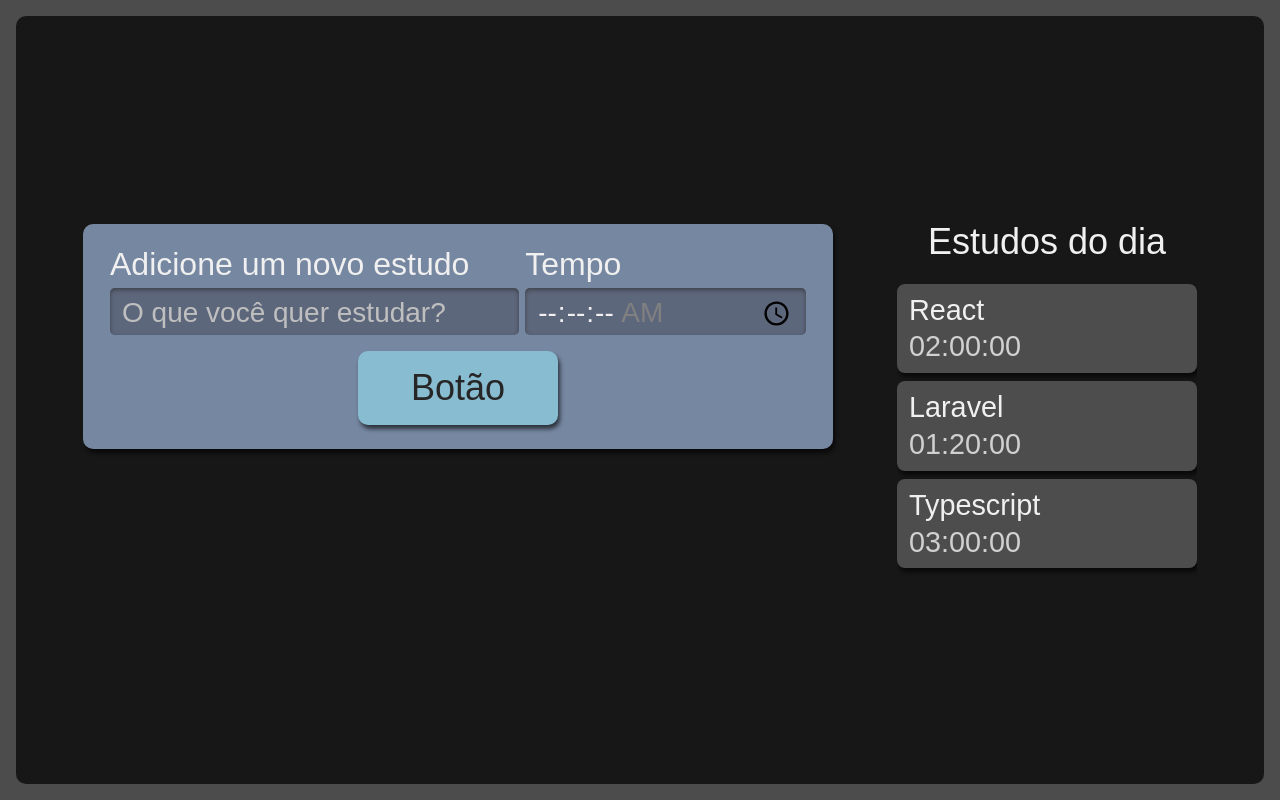
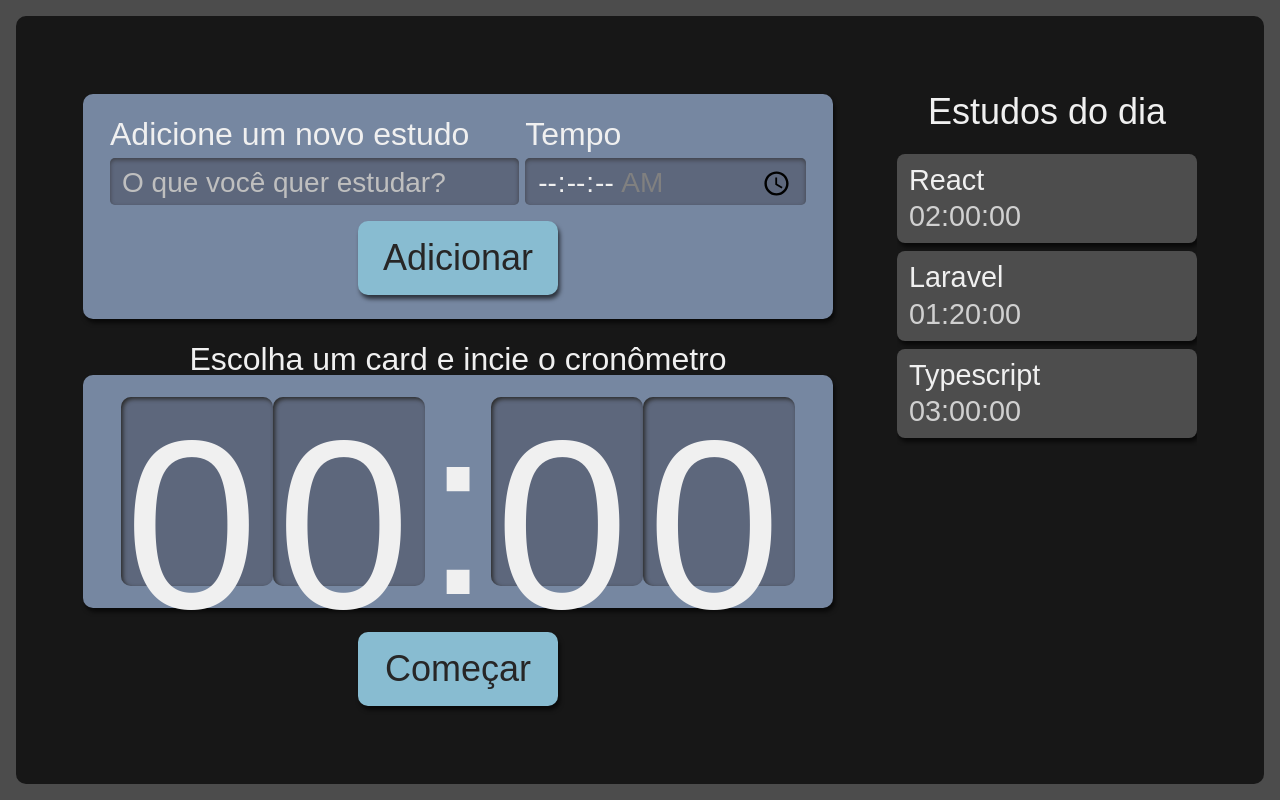
Before and after one commit to lucasnsouza/timer-react, a React (Create React App) app: page / in a window 1280 px wide. Built offline with nearby package versions, Linux system fonts and the light colour scheme.

Commit message:
usando props para refatorar os itens da lista e criação e estilização do cronometro e relogio

```diff
--- a/src/components/Button/index.tsx
+++ b/src/components/Button/index.tsx
@@ -1,11 +1,13 @@
 import React from "react";
 import style from './Button.module.scss';
+
 
 class Button extends React.Component {
     render() {
         return (
             <button className={style.botao} type="submit">
-                Botão
+                {/* indica que esse component espera um dom children */}
+                {this.props.children}
             </button>
         )
     }
--- a/src/components/Form/index.tsx
+++ b/src/components/Form/index.tsx
@@ -28,7 +28,9 @@
                     required
                     />
                 </div>
-                <Button/>
+                <Button>
+                    Adicionar
+                </Button>
             </form>
         )
     }
--- /dev/null
+++ b/src/components/List/Item/index.tsx
@@ -0,0 +1,14 @@
+import style from '../List.module.scss';
+
+//const {conteudo, tempo} = props;
+//destructuring acima também pode ser feito na forma direta abaixo
+function Item({ conteudo, tempo }: { conteudo: string; tempo: string }) {
+  return (
+    <li className={style.item}>
+      <h3>{conteudo}</h3>
+      <span>{tempo}</span>
+    </li>
+  );
+}
+
+export default Item;
--- a/src/components/List/index.tsx
+++ b/src/components/List/index.tsx
@@ -1,4 +1,4 @@
-import React from "react";
+import Item from './Item';
 import style from './List.module.scss';
 
 function List() {
@@ -25,10 +25,16 @@
       <h2>Estudos do dia</h2>
       <ul>
         {tarefas.map((tarefa) => (
-          <li key={tarefa.id} className={style.item}>
-            <h3>{tarefa.conteudo}</h3>
-            <span>{tarefa.tempo}</span>
-          </li>
+          <Item
+          key={tarefa.id}
+          //usando o destructuring novamente, spread operator
+          //indicamos que vamos usar todas as prorpiedades do objeto tarefa
+          //não indicado caso estejamos trabalhando com objetos grandes ou
+          //com dados retornados de uma api externa, em não sabemos todo conteúdo retornado
+          //como nesse caso estamos com um objeto de escopo controlado e sabemos suas propriedades
+          //decidimos usar spread operator
+          {...tarefa}
+          />
         ))}
       </ul>
     </aside>
--- /dev/null
+++ b/src/components/Timer/Clock/Clock.module.scss
@@ -0,0 +1,21 @@
+.relogioNumero {
+    background-color: #5D677C;
+    box-shadow: 2px 2px 4px #2B2B2B inset;
+    height: 3.6rem;
+    width: 3rem;
+    padding: 8px 4px;
+    border-radius: 10px;
+
+    @media screen and (min-width:1280px) {
+        height: 10.8rem;
+        width: 9rem;
+    }
+}
+
+.relogioDivisao {
+    height: 4.2rem;
+
+    @media screen and (min-width:1280px) {
+        height: 12.6rem;
+    }
+}
--- /dev/null
+++ b/src/components/Timer/Clock/index.tsx
@@ -0,0 +1,15 @@
+import style from "./Clock.module.scss";
+
+function Clock() {
+  return (
+    <>
+      <span className={style.relogioNumero}>0</span>
+      <span className={style.relogioNumero}>0</span>
+      <span className={style.relogioDivisao}>:</span>
+      <span className={style.relogioNumero}>0</span>
+      <span className={style.relogioNumero}>0</span>
+    </>
+  );
+}
+
+export default Clock;
--- /dev/null
+++ b/src/components/Timer/Timer.module.scss
@@ -0,0 +1,59 @@
+.cronometro {
+    display: flex;
+    flex-direction: column;
+    align-items: center;
+    grid-area: cronometro;
+
+    .relogioWrapper {
+        align-items: center;
+        background-color: #7687A1;
+        border-radius: 10px;
+        box-shadow: 2px 4px 4px #0000009F;
+        box-sizing: border-box;
+        display: flex;
+        font-size: 5rem;
+        justify-content: center;
+        margin-bottom: 24px;
+        padding: 16px 12px;
+        width: 100%;
+    }
+
+    .titulo {
+        font-size: 2rem;
+    }
+
+    button {
+        background-color: #88bcd1;
+        border-radius: 10px;
+        box-shadow: 2px 4px 4px #0000009F;
+        color: #272626;
+        cursor: pointer;
+        font-size: 1.25rem;
+        padding: 16px;
+        width: 150px;
+
+        &:active {
+            background-color: #7CA6B7;
+            box-shadow: 2px 2px 4px #0000009F inset;
+            cursor: auto;
+        }
+    }
+
+    @media screen and (min-width:1280px) {
+
+        .relogioWrapper {
+            font-size: 15rem;
+        }
+
+        p {
+            font-size: 2rem;
+        }
+
+        button {
+            grid-column-start: span 2;
+            justify-self: center;
+            width: 200px;
+            font-size: 2.25rem;
+        }
+    }
+}
--- /dev/null
+++ b/src/components/Timer/index.tsx
@@ -0,0 +1,19 @@
+import Button from "../Button";
+import Clock from "./Clock";
+import style from "./Timer.module.scss";
+
+function Timer() {
+    return (
+        <div className={style.cronometro}>
+            <p className={style.titulo}>Escolha um card e incie o cronômetro</p>
+            <div className={style.relogioWrapper}>
+            <Clock/>
+            </div>
+            <Button>
+                Começar
+            </Button>
+        </div>
+    )
+}
+
+export default Timer;
--- a/src/pages/App.tsx
+++ b/src/pages/App.tsx
@@ -1,6 +1,7 @@
 import React from 'react';
 import Form from '../components/Form';
 import List from '../components/List';
+import Timer from '../components/Timer';
 import style from './App.module.scss';
 
 function App() {
@@ -8,6 +9,7 @@
     <div className={style.AppStyle}>
       <Form/>
       <List/>
+      <Timer/>
     </div>
   );
 }
```
